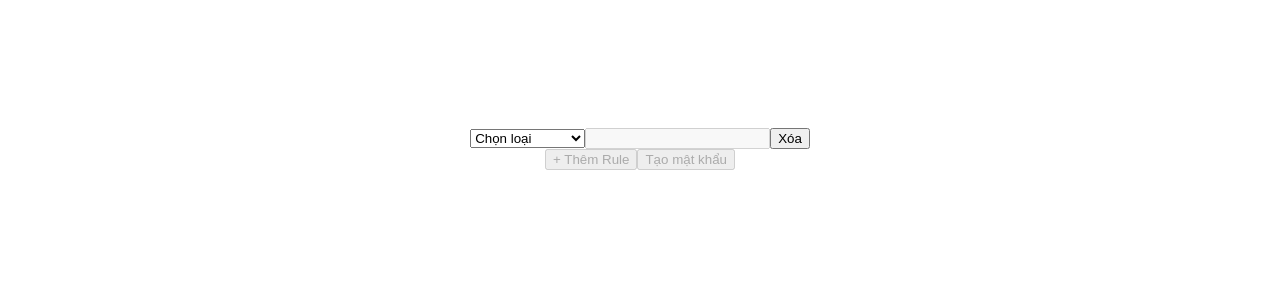
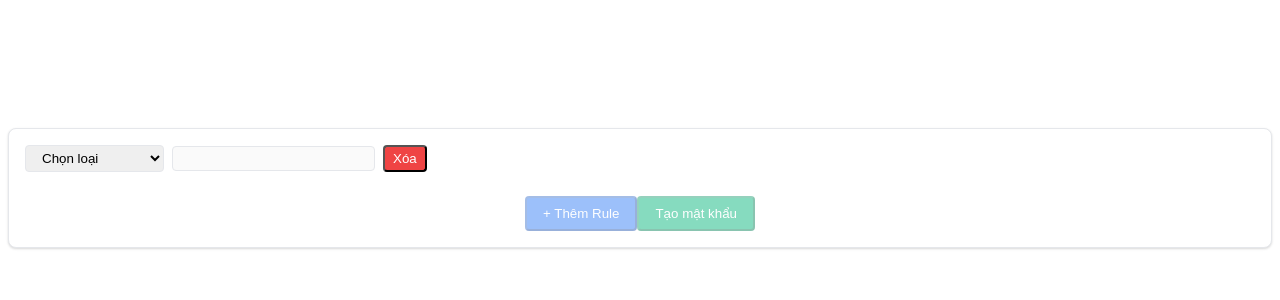
Before and after one commit to ruminahugo/CPP, a Next.js app: page / in a window 1280 px wide. Shown: the top 300 px of the page. Built offline with nearby package versions, Linux system fonts and the light colour scheme.

Commit message:
Fix lỗi commit trong Codespaces

```diff
--- a/pages/_app.js
+++ b/pages/_app.js
@@ -1,5 +1,5 @@
 import Head from 'next/head';
-//import '@/styles/globals.css';
+import '../public/styles/global.css';
 
 function MyApp({ Component, pageProps }) {
   return (
--- /dev/null
+++ b/public/styles/global.css
@@ -0,0 +1,123 @@
+.p-4 {
+    padding: 1rem;
+  }
+
+  .border {
+    border-width: 1px;
+    border-style: solid;
+    border-color: #e5e7eb; /* Màu xám nhạt */
+  }
+
+  .rounded-lg {
+    border-radius: 0.5rem;
+  }
+
+  .bg-white {
+    background-color: #ffffff;
+  }
+
+  .shadow {
+    box-shadow: 0 1px 3px rgba(0, 0, 0, 0.1), 0 1px 2px rgba(0, 0, 0, 0.06);
+  }
+
+  /* flex flex-col gap-1 mb-2 */
+  .flex {
+    display: flex;
+  }
+
+  .flex-col {
+    flex-direction: column;
+  }
+
+  .gap-1 {
+    gap: 0.25rem;
+  }
+
+  .mb-2 {
+    margin-bottom: 0.5rem;
+  }
+
+  /* items-center gap-2 */
+  .items-center {
+    align-items: center;
+  }
+
+  .gap-2 {
+    gap: 0.5rem;
+  }
+
+  /* px-3 py-1 rounded */
+  .px-3 {
+    padding-left: 0.75rem;
+    padding-right: 0.75rem;
+  }
+
+  .py-1 {
+    padding-top: 0.25rem;
+    padding-bottom: 0.25rem;
+  }
+
+  .rounded {
+    border-radius: 0.25rem;
+  }
+
+  /* border-red-500 px-2 py-1 bg-red-500 text-white */
+  .border-red-500 {
+    border-color: #ef4444; /* Màu đỏ */
+    border-width: 1px;
+  }
+
+  .px-2 {
+    padding-left: 0.5rem;
+    padding-right: 0.5rem;
+  }
+
+  .bg-red-500 {
+    background-color: #ef4444;
+  }
+
+  .text-white {
+    color: #ffffff;
+  }
+
+  /* text-red-500 text-sm */
+  .text-red-500 {
+    color: #ef4444;
+  }
+
+  .text-sm {
+    font-size: 0.875rem;
+    line-height: 1.25rem;
+  }
+
+  /* mt-2 px-4 py-2 bg-blue-500 text-white */
+  .mt-2 {
+    margin-top: 0.5rem;
+  }
+
+  .px-4 {
+    padding-left: 1rem;
+    padding-right: 1rem;
+  }
+
+  .py-2 {
+    padding-top: 0.5rem;
+    padding-bottom: 0.5rem;
+  }
+
+  .bg-blue-500 {
+    background-color: #3b82f6;
+  }
+
+  /* mt-4 px-4 py-2 bg-green-500 rounded disabled:opacity-50 */
+  .mt-4 {
+    margin-top: 1rem;
+  }
+
+  .bg-green-500 {
+    background-color: #10b981;
+  }
+
+  .disabled\:opacity-50:disabled {
+    opacity: 0.5;
+  }
```
